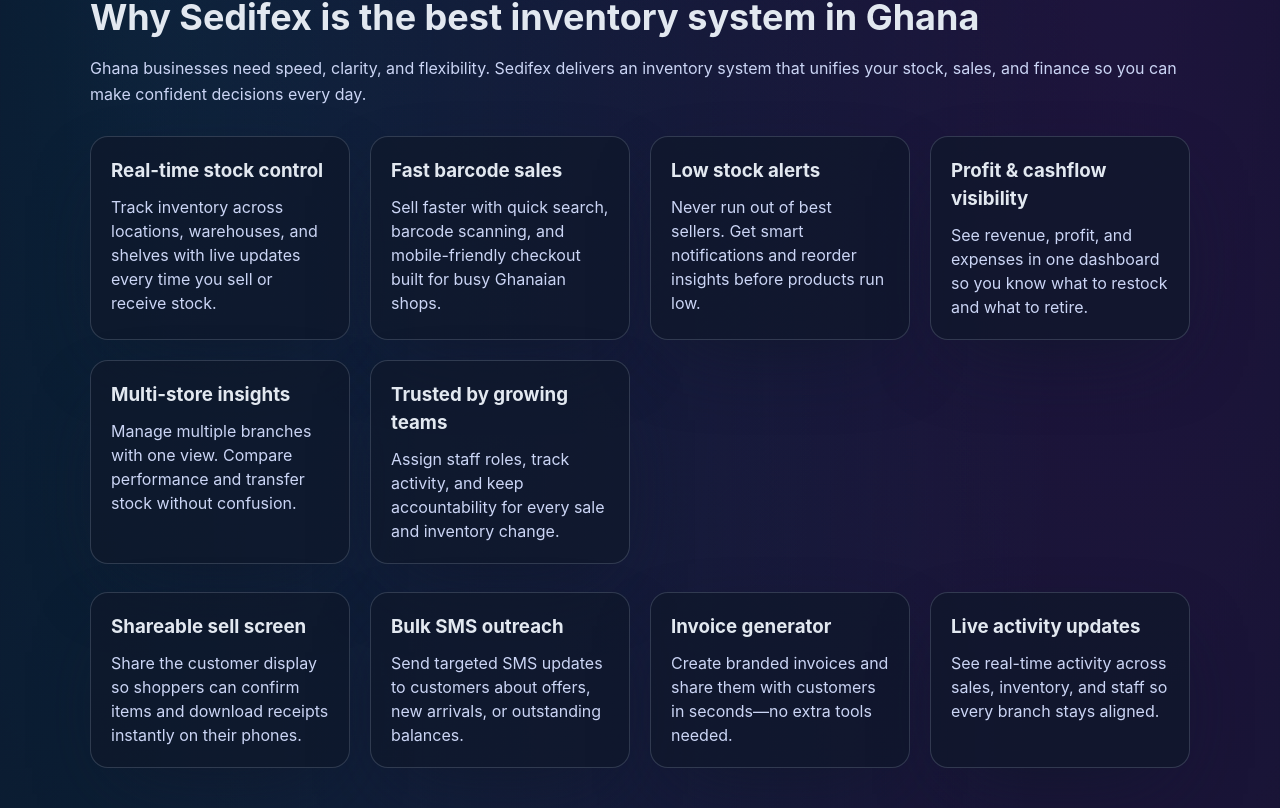
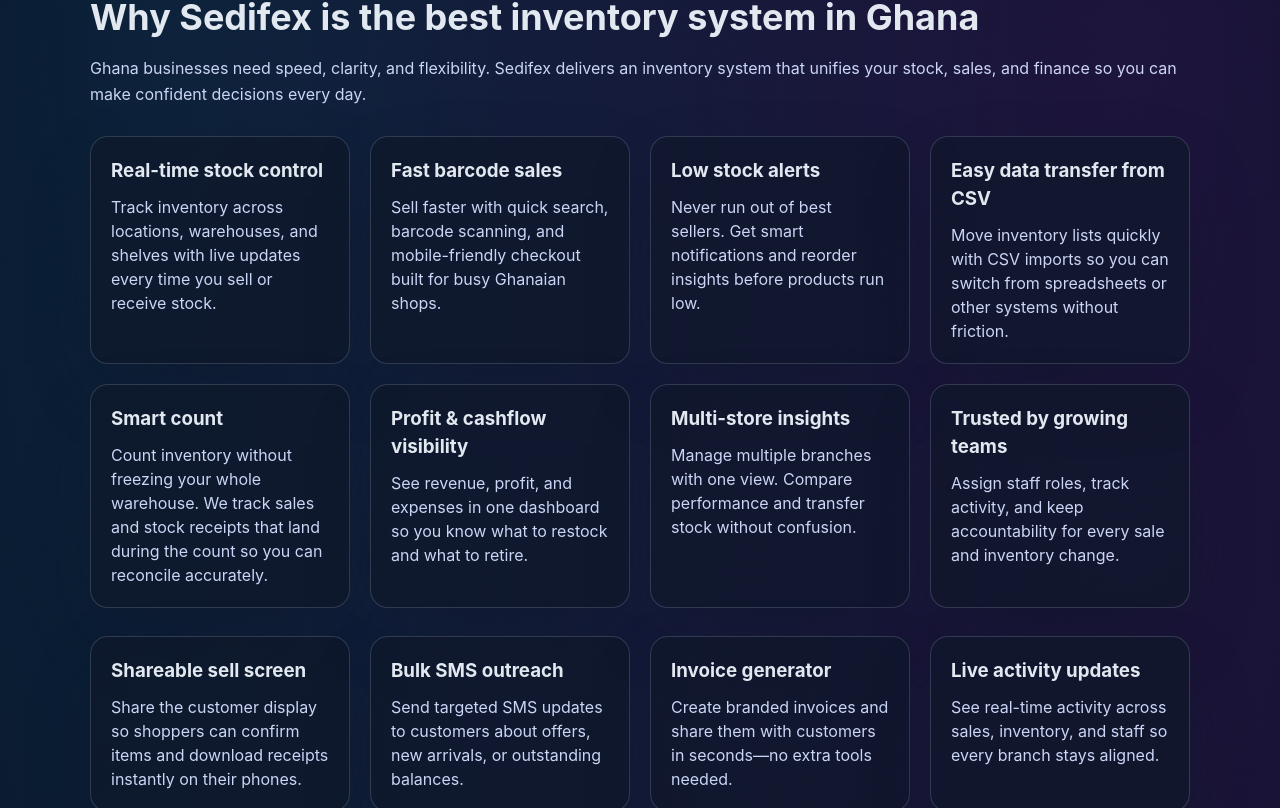
Before and after one commit to learngermanghana/sedifexbiz, a React (Vite) app in the folder web/: page /inventory-system-ghana in a window 1280 px wide. Shown: the part 659-1467 px from the top of the page. Built offline with nearby package versions, Linux system fonts and the light colour scheme; no server answers.

Commit message:
Update landing page smart count and CSV copy

```diff
--- a/web/src/pages/InventorySystemGhana.tsx
+++ b/web/src/pages/InventorySystemGhana.tsx
@@ -5,7 +5,7 @@
 
 const PAGE_TITLE = 'Inventory System Ghana | Sedifex'
 const PAGE_DESCRIPTION =
-  'Sedifex is the AI-powered inventory system built for Ghana businesses. Track stock, sales, and finance in one place with real-time alerts and smart insights.'
+  'Sedifex is the AI-powered inventory system built for Ghana businesses. Track stock, sales, and finance in one place with smart count accuracy, easy CSV data transfer, real-time alerts, and insights.'
 
 const FEATURE_LIST = [
   {
@@ -22,6 +22,16 @@
     title: 'Low stock alerts',
     description:
       'Never run out of best sellers. Get smart notifications and reorder insights before products run low.',
+  },
+  {
+    title: 'Easy data transfer from CSV',
+    description:
+      'Move inventory lists quickly with CSV imports so you can switch from spreadsheets or other systems without friction.',
+  },
+  {
+    title: 'Smart count',
+    description:
+      'Count inventory without freezing your whole warehouse. We track sales and stock receipts that land during the count so you can reconcile accurately.',
   },
   {
     title: 'Profit & cashflow visibility',
```
